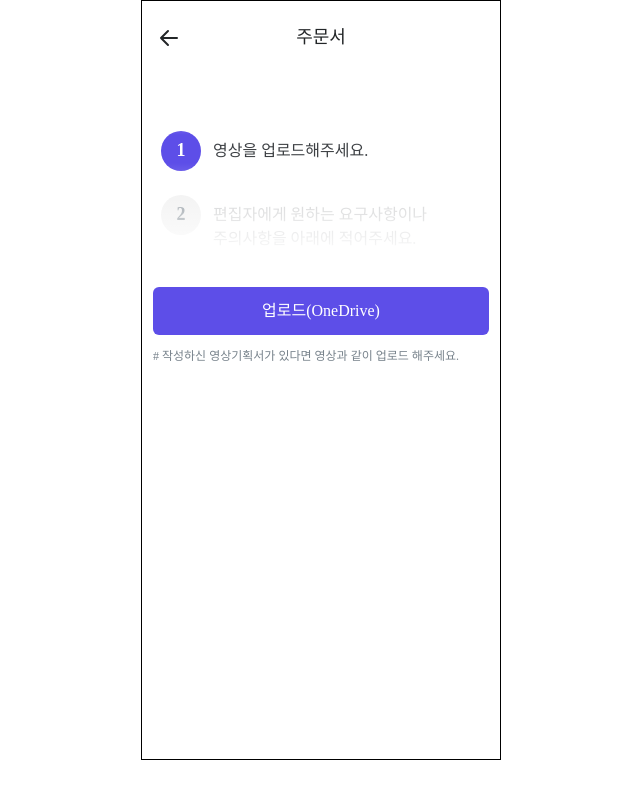
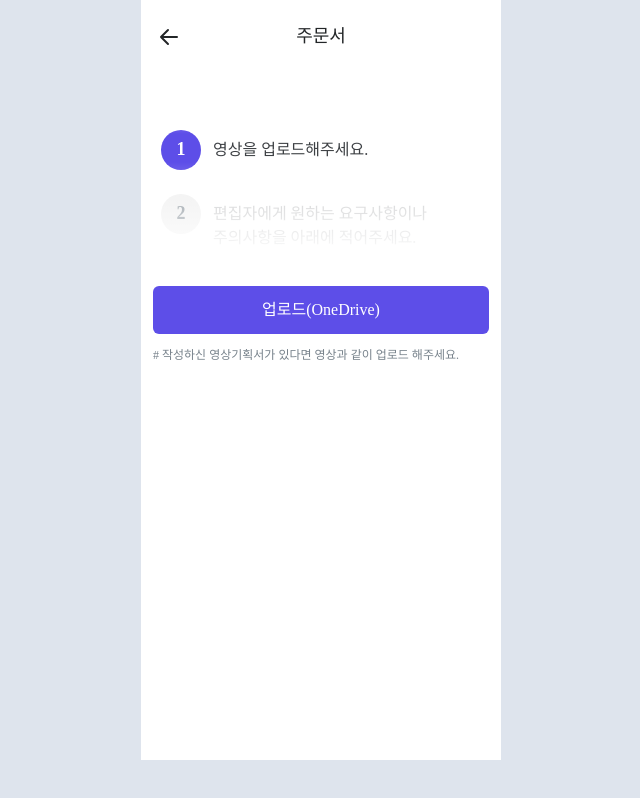
Before and after one commit to StockfolioOfficial/front-editfolio-user-side, a React (Create React App) app: page /request in a window 1280 px wide. Shown: the whole page, without its empty margins (319-959 px from the left). Built offline with nearby package versions, Linux system fonts and the light colour scheme.

Commit message:
feat: 배경색 추가

```diff
--- a/src/components/pages/Login/Login.tsx
+++ b/src/components/pages/Login/Login.tsx
@@ -22,7 +22,7 @@ const Background = styled.div`
   background-color: #dee4ed;
 `;
 
-const Container = styled.div`
+const Container = styled.section`
   display: flex;
   flex-direction: column;
   align-items: center;
--- a/src/components/pages/Proceeding/Proceeding.tsx
+++ b/src/components/pages/Proceeding/Proceeding.tsx
@@ -74,6 +74,7 @@ const Proceeding = () => {
   }, []);
 
   return (
+    <Background>
       <Container>
         <Header>
           <img src="./images/Logo.png" alt="editfolio" />
@@ -111,8 +112,15 @@ const Proceeding = () => {
           </Footer>
         )}
       </Container>
+    </Background>
   );
 };
+
+const Background = styled.div`
+  width: 100%;
+  height: 100vh;
+  background-color: #dee4ed;
+`;
 
 const Container = styled.section`
   display: flex;
@@ -124,6 +132,7 @@ const Container = styled.section`
 const Header = styled.header`
   height: 60px;
   padding: 15px 0 0 18px;
+  background-color: ${({ theme }) => theme.color.white};
 `;
 
 const Main = styled.main`
--- a/src/components/pages/Request/Request.tsx
+++ b/src/components/pages/Request/Request.tsx
@@ -75,6 +75,7 @@ const Request = () => {
   };
 
   return (
+    <Background>
       <Container>
         <RequestHeader handlePrevStep={handlePrevStep} />
         {!isSuccess ? (
@@ -87,10 +88,17 @@ const Request = () => {
         )}
         {useObserver(() => modal.isShow && <ModalForm content={MODAL} />)}
       </Container>
+    </Background>
   );
 };
 
-const Container = styled.div`
+const Background = styled.div`
+  width: 100%;
+  height: 100vh;
+  background-color: #dee4ed;
+`;
+
+const Container = styled.section`
   position: relative;
   display: flex;
   flex-direction: column;
@@ -98,7 +106,7 @@ const Container = styled.div`
   width: 360px;
   height: 760px;
   margin: 0 auto;
-  border: 1px solid black;
+  background-color: ${({ theme }) => theme.color.white};
 `;
 
 export default Request;
```
Lines whose indentation alone changed are shown as unchanged.
